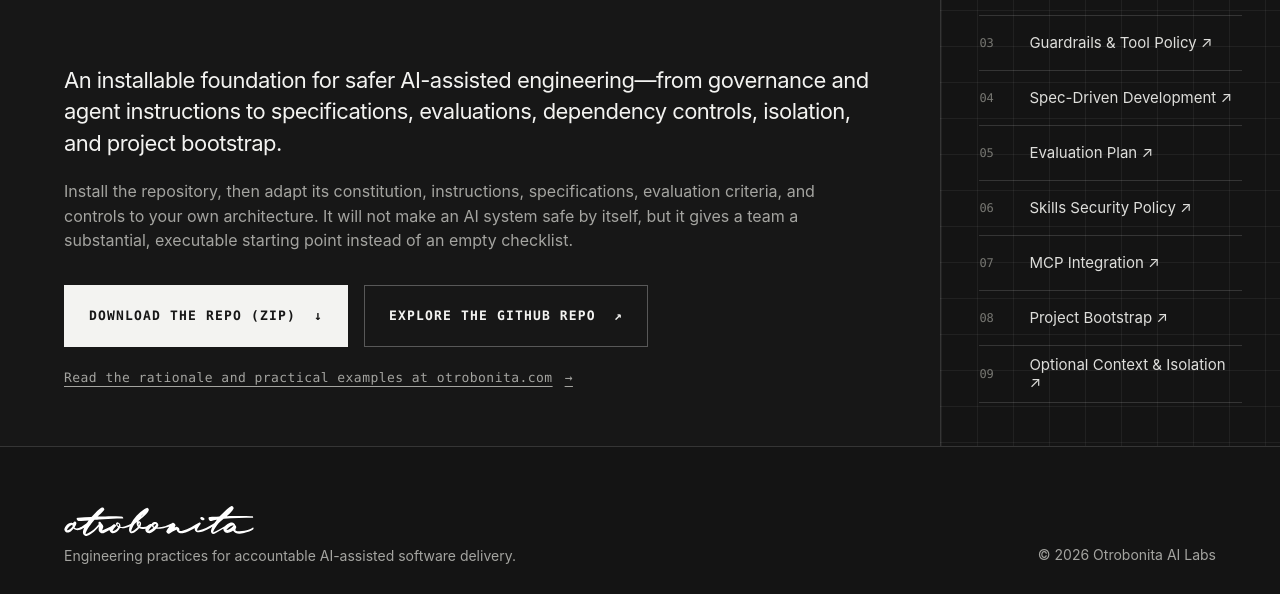
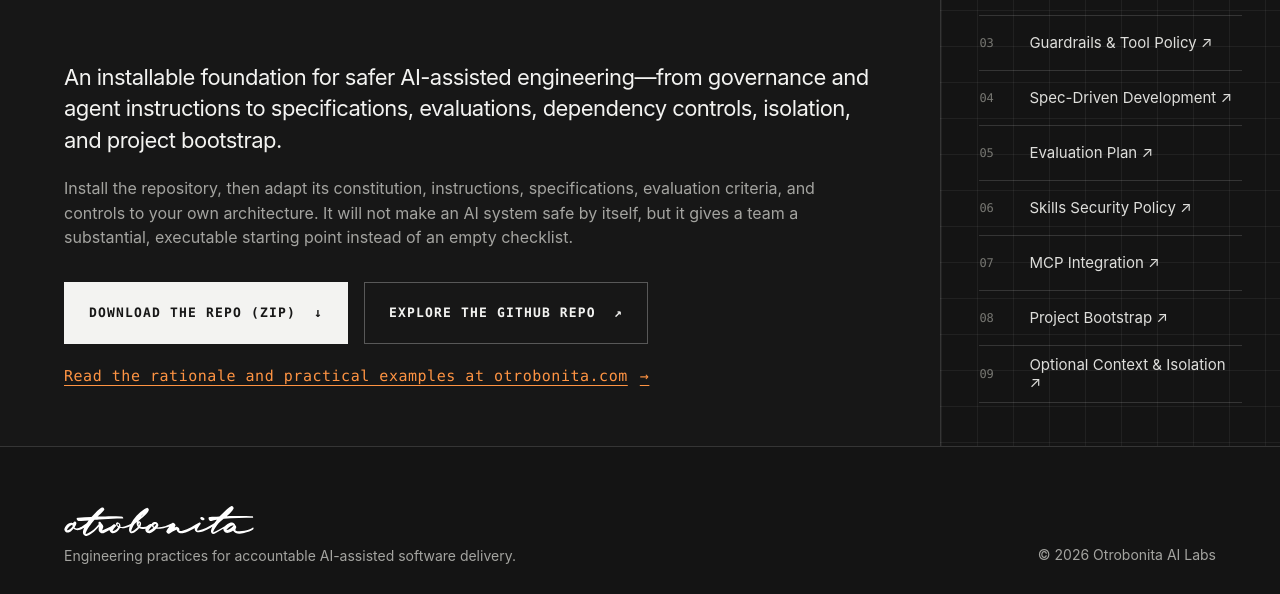
Before and after one commit to otrobonita-studios/playbook, a website: page docs/index.html in a window 1280 px wide. Shown: the part 206-800 px from the top of the page. Drawn offline with Linux system fonts and the light colour scheme.

Commit message:
Refine Playbook overview link

```diff
--- a/docs/index.html
+++ b/docs/index.html
@@ -21,7 +21,7 @@
               <a class="portal-button portal-button--primary" href="https://github.com/otrobonita-studios/playbook/archive/refs/heads/main.zip" target="_blank" rel="noopener noreferrer">Download the Repo (ZIP) <span aria-hidden="true">↓</span></a>
               <a class="portal-button" href="https://github.com/otrobonita-studios/playbook" target="_blank" rel="noreferrer">Explore the GitHub Repo <span aria-hidden="true">↗</span></a>
             </div>
-            <a class="portal__overview-link" href="https://www.otrobonita.com/engineering-playbook" target="_blank" rel="noopener noreferrer">Read the rationale and practical examples at otrobonita.com <span aria-hidden="true">→</span></a>
+            <a class="portal__overview-link" href="https://www.otrobonita.com/engineering-playbook" rel="noopener noreferrer">Read the rationale and practical examples at otrobonita.com <span aria-hidden="true">→</span></a>
           </div>
         </div>
         <aside class="portal-toc" aria-label="Playbook contents">
--- a/docs/styles.css
+++ b/docs/styles.css
@@ -18,7 +18,7 @@ a { color:inherit; }
 .portal-button--primary { border-color:var(--text); background:var(--text); color:var(--bg); }
 .portal-button--primary:hover, .portal-button--primary:focus-visible { background:var(--accent); border-color:var(--accent); color:#fff; }
 .portal-button:focus-visible, .portal-toc a:focus-visible { outline:2px solid var(--accent); outline-offset:3px; }
-.portal__overview-link { display:inline-flex; align-items:center; gap:12px; margin-top:22px; color:var(--muted); font-family:var(--mono); font-size:13px; letter-spacing:.035em; line-height:1.45; text-underline-offset:4px; transition:color 180ms ease; }
+.portal__overview-link { display:inline-flex; align-items:center; gap:12px; margin-top:22px; color:#ff9443; font-family:var(--mono); font-size:15px; letter-spacing:.035em; line-height:1.45; text-underline-offset:4px; transition:color 180ms ease; }
 .portal__overview-link:hover, .portal__overview-link:focus-visible { color:var(--text); }
 .portal-toc { min-width:0; padding:clamp(62px,8vh,104px) clamp(30px,3vw,58px) 42px; border-left:1px solid var(--line); background-color:var(--deep); background-image:linear-gradient(var(--grid) 1px,transparent 1px),linear-gradient(90deg,var(--grid) 1px,transparent 1px); background-size:36px 36px; }
 .portal-toc__label { padding-bottom:28px; color:#8e8e89; }
```
